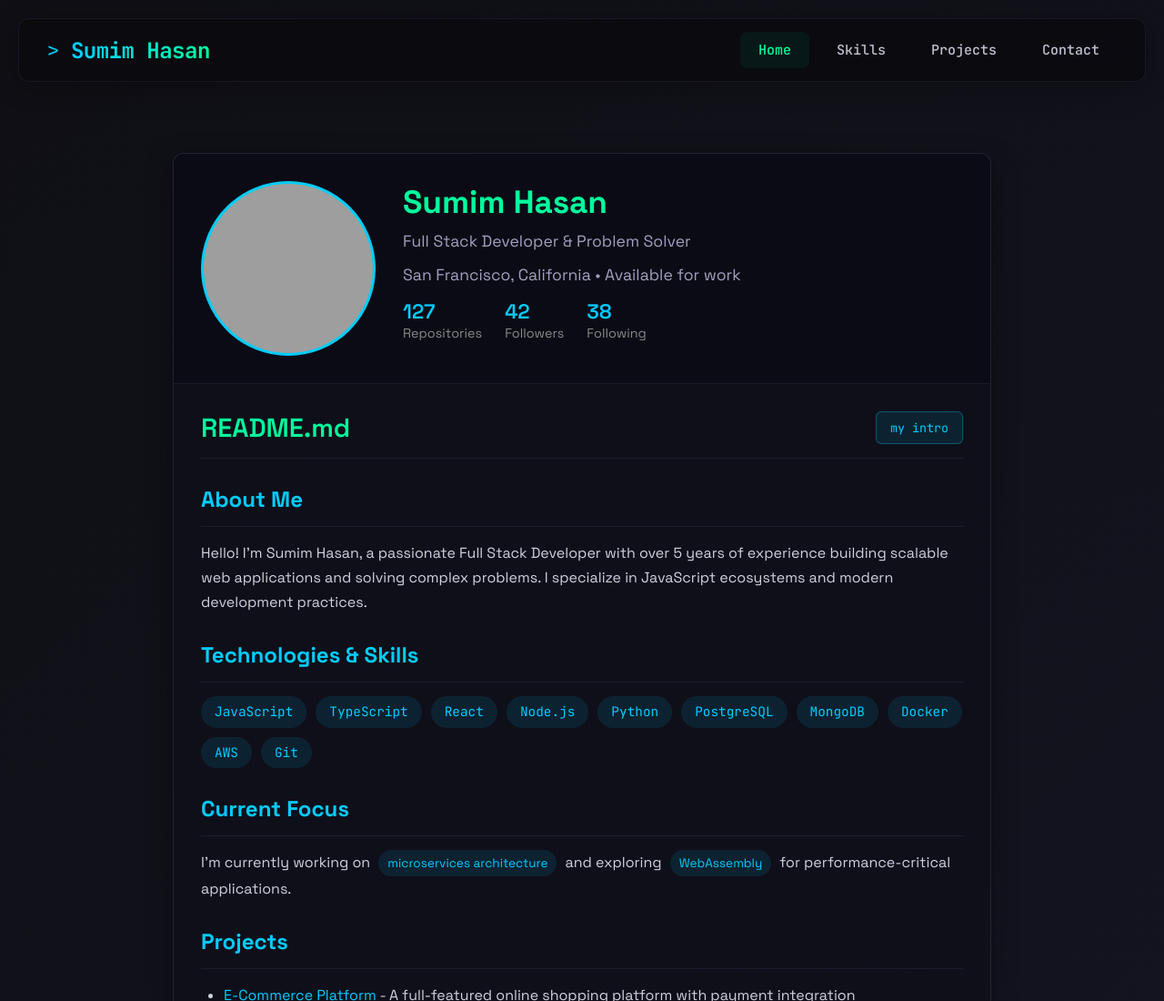
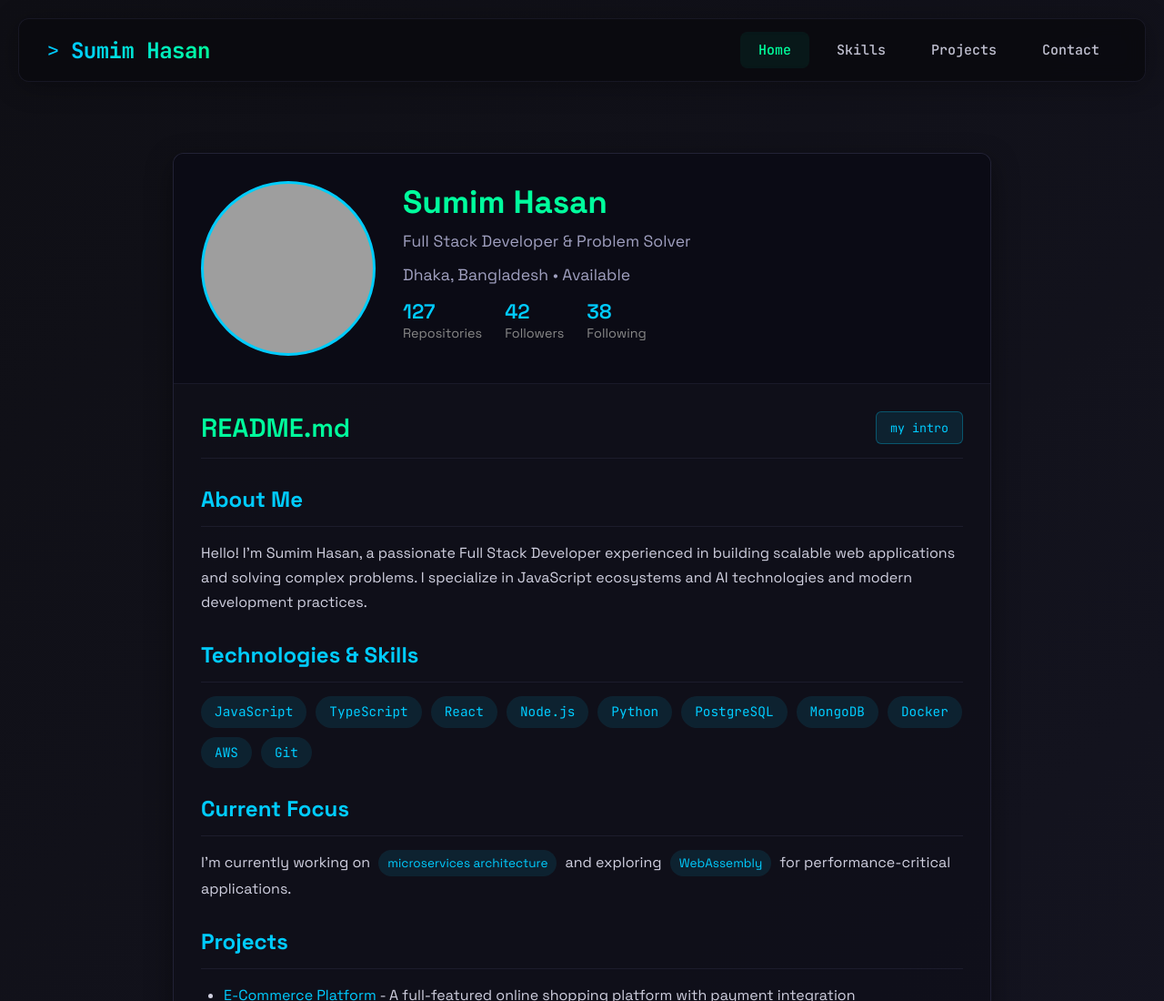
Before and after one commit to sumimhasan/me, a plain HTML site: page index.html in a window 1280 px wide. Shown: the top 1100 px of the page at 91% size. Drawn offline with Linux system fonts and the light colour scheme; grey boxes are pictures that could not be loaded.

Commit message:
Update index.html

```diff
--- a/index.html
+++ b/index.html
@@ -3,7 +3,7 @@
 <head>
     <meta charset="UTF-8">
     <meta name="viewport" content="width=device-width, initial-scale=1.0">
-    <title>Document</title>
+    <title>Yeah its Me</title>
 </head>
 <link rel="stylesheet" href="style.css">
     <link href="https://fonts.googleapis.com/css2?family=JetBrains+Mono:wght@400;500;700&family=Space+Grotesk:wght@300;400;500;600;700&display=swap" rel="stylesheet">
@@ -33,7 +33,7 @@
                     <div class="profile-info">
                         <h1>Sumim Hasan</h1>
                         <p>Full Stack Developer & Problem Solver</p>
-                        <p>San Francisco, California • Available for work</p>
+                        <p>Dhaka, Bangladesh • Available</p>
                         <div class="profile-stats">
                             <div class="stat">
                                 <span class="stat-value">127</span>
@@ -59,7 +59,7 @@
 
                     <div class="readme-content">
                         <h2>About Me</h2>
-                        <p>Hello! I'm Sumim Hasan, a passionate Full Stack Developer with over 5 years of experience building scalable web applications and solving complex problems. I specialize in JavaScript ecosystems and modern development practices.</p>
+                        <p>Hello! I'm Sumim Hasan, a passionate Full Stack Developer experienced in building scalable web applications and solving complex problems. I specialize in JavaScript ecosystems and AI technologies and modern development practices.</p>
 
                         <h2>Technologies & Skills</h2>
                         <div class="tech-stack">
```
